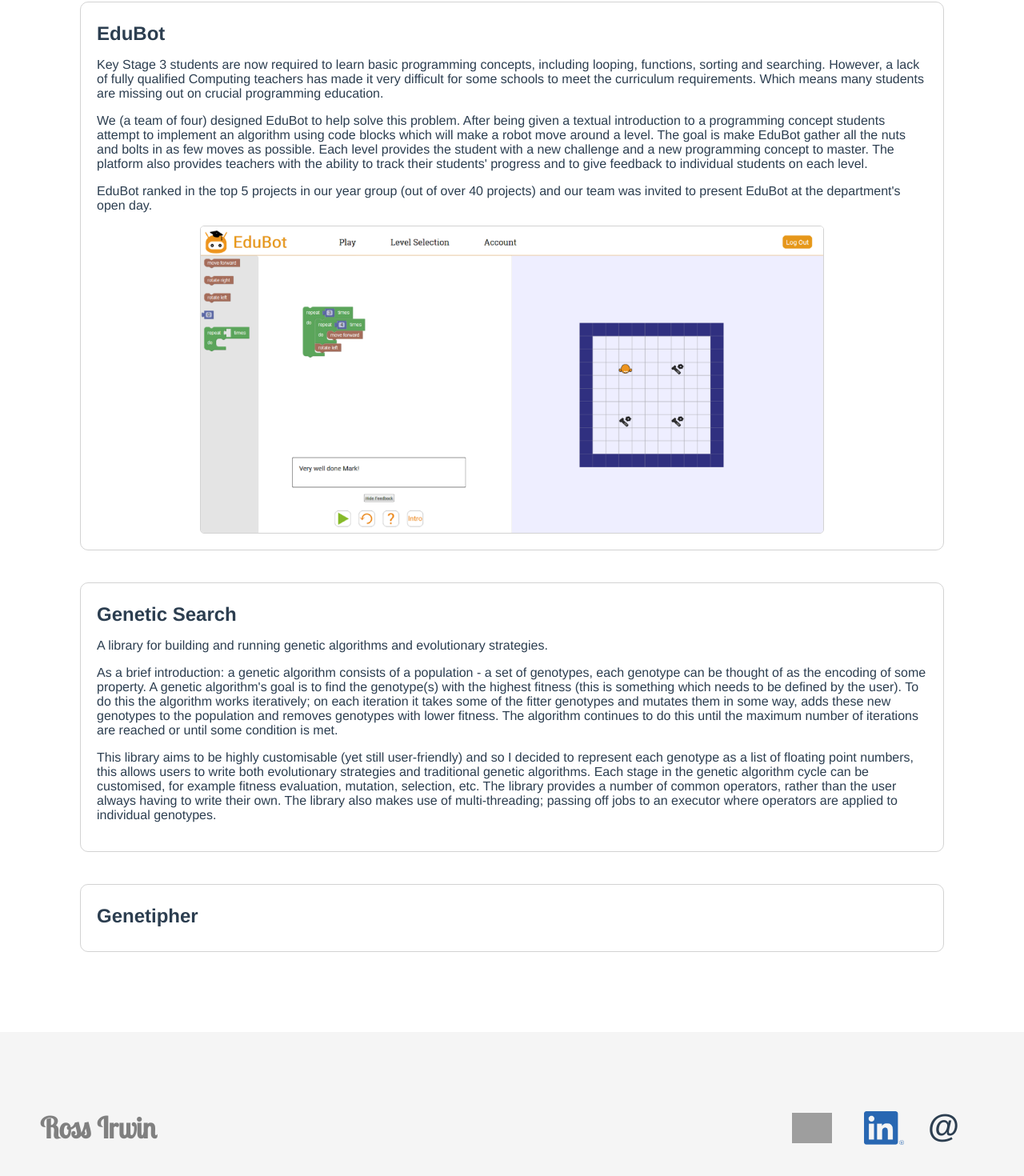
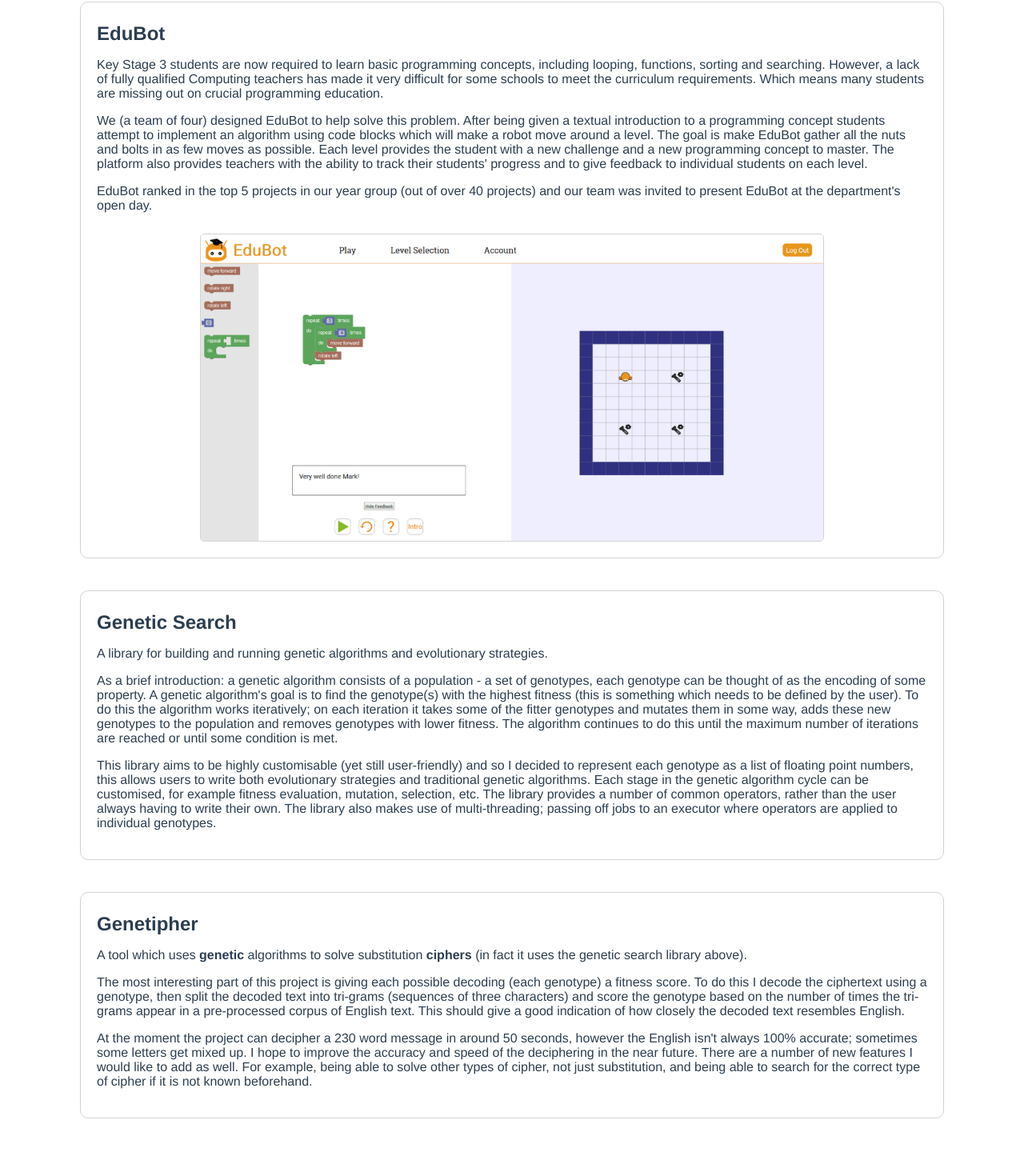
Before and after one commit to rssrwn/rssrwn, a Vue app: page / in a window 1280 px wide. Shown: the part 278-1748 px from the top of the page at 80% size. Built offline with nearby package versions, Linux system fonts and the light colour scheme; grey boxes are pictures that could not be loaded; a web font is replaced by a local one.

Commit message:
Add text for genetipher

```diff
--- a/src/pages/Projects.vue
+++ b/src/pages/Projects.vue
@@ -26,7 +26,9 @@
       <div class="project">
         <div class="projectTitle"><h2 class="projectTitle">Genetipher</h2></div>
         <div>
-
+          <p>A tool which uses <b>genetic</b> algorithms to solve substitution <b>ciphers</b> (in fact it uses the genetic search library above).</p>
+          <p>The most interesting part of this project is giving each possible decoding (each genotype) a fitness score. To do this I decode the ciphertext using a genotype, then split the decoded text into tri-grams (sequences of three characters) and score the genotype based on the number of times the tri-grams appear in a pre-processed corpus of English text. This should give a good indication of how closely the decoded text resembles English.</p>
+          <p>At the moment the project can decipher a 230 word message in around 50 seconds, however the English isn't always 100% accurate; sometimes some letters get mixed up. I hope to improve the accuracy and speed of the deciphering in the near future. There are a number of new features I would like to add as well. For example, being able to solve other types of cipher, not just substitution, and being able to search for the correct type of cipher if it is not known beforehand.</p>
         </div>
       </div>
     </div>
@@ -58,6 +60,7 @@
   margin: 5px 0px 10px 0px;
 }
 .projectPicDiv {
+  padding-top: 10px;
   width: 100%;
   display: flex;
   justify-content: center;
```
